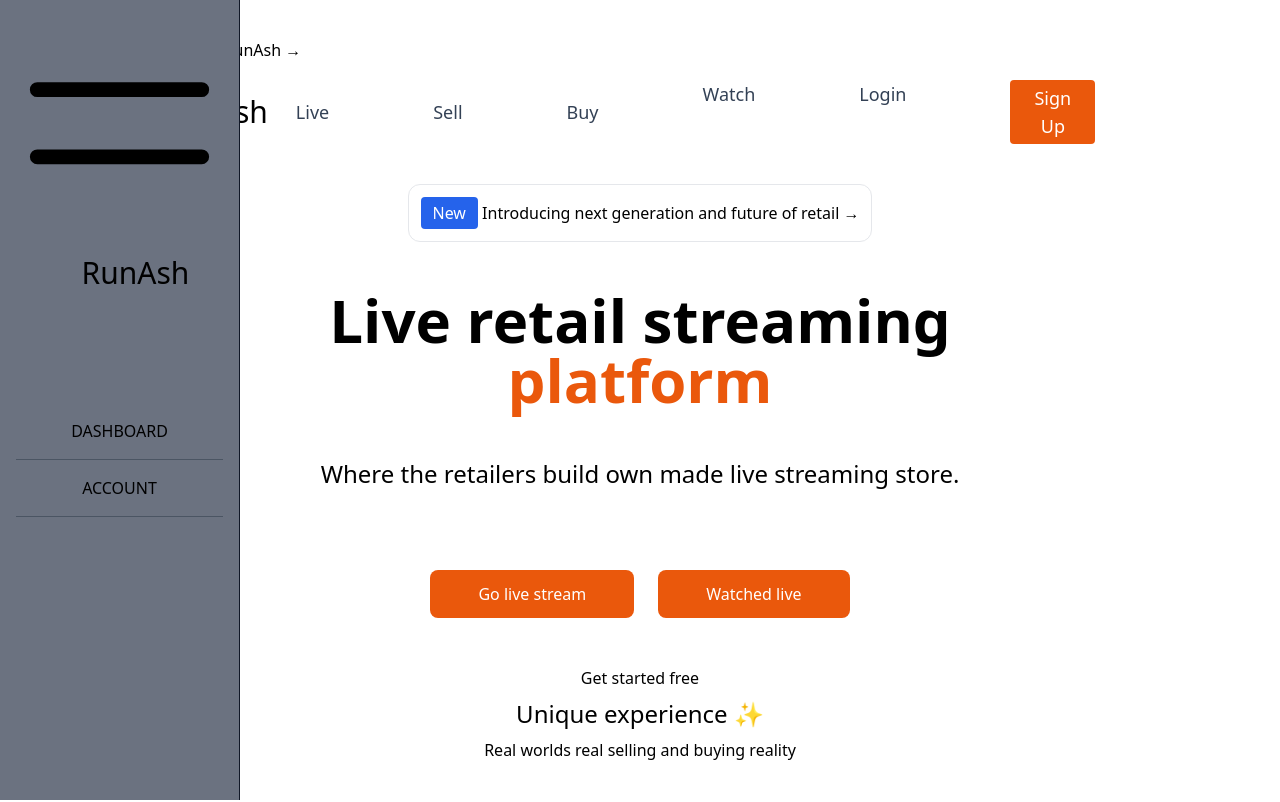
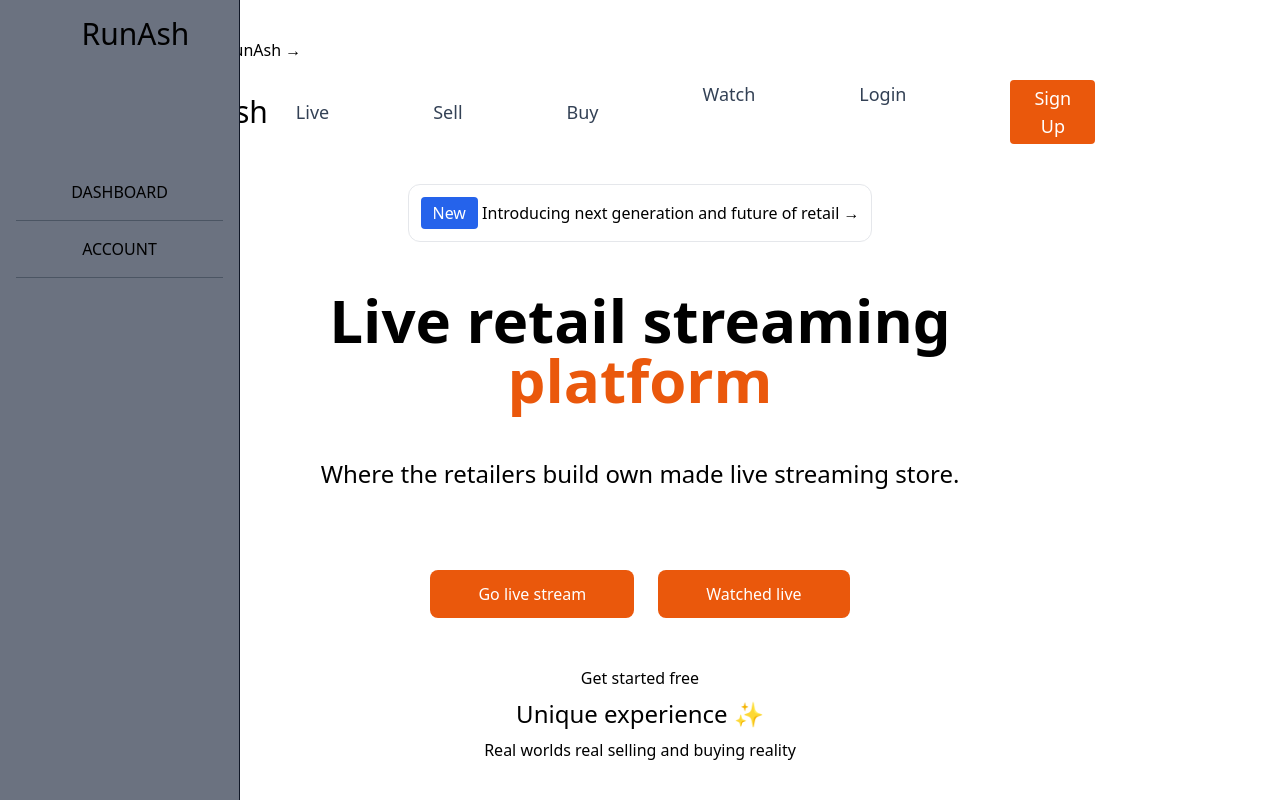
Before and after one commit to Vaibhavmurmu/nextjs13, a Next.js app: page / in a window 1280 px wide. Shown: the top 802 px of the page. Built offline with nearby package versions, Linux system fonts and the light colour scheme.

Commit message:
Update Navbar.js

```diff
--- a/components/Navbar.js
+++ b/components/Navbar.js
@@ -51,10 +51,9 @@ export default function Navbar() {
                 </Link>
             </li>
             </ul>
-
+          <Bars2Icon className="p-4 mr-12"/>
         </div>
         <div className='fixed left-0 top-0 w-60 h-full border-r border-r-gray-900 bg-gray-500 ease-in-out duration-500 fixed-left-full'>
-        <Bars2Icon />
         <h1 className="w-full text-3xl font-b text-black m-4">RunAsh</h1>
          <ul className="pt-24 uppercase p-4">
            <li className="p-4 border-b border-gray-600">Dashboard</li>
```
